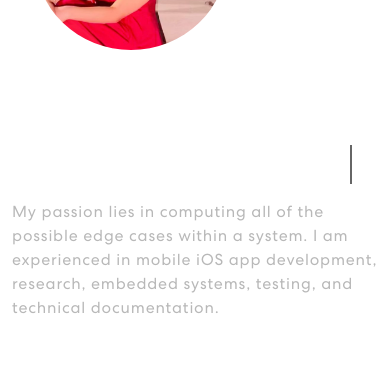
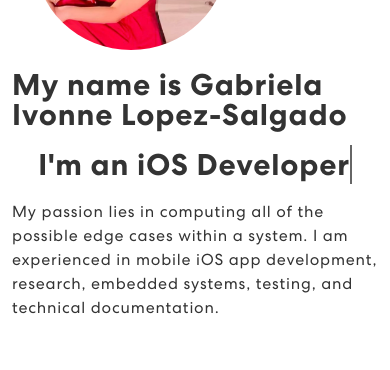
Before and after one commit to glopezsalgado/glopezsalgado.github.io, a React (Create React App) app: page / in a window 390 px wide. Shown: the part 204-574 px from the top of the page. Built offline with nearby package versions, Linux system fonts and the light colour scheme.

Commit message:
changing text color and background to color

```diff
--- a/src/App.css
+++ b/src/App.css
@@ -312,7 +312,7 @@ nav.navbar .navbar-toggler[aria-expanded="true"] .navbar-toggler-icon {
 }
 
 .banner p {
-  color: #B8B8B8;
+  color: #333333;
   font-size: 16px;
   /* Adjust font size for responsiveness */
   letter-spacing: 0.8px;
@@ -404,6 +404,7 @@ nav.navbar .navbar-toggler[aria-expanded="true"] .navbar-toggler-icon {
   .banner h1,
   .banner p {
     text-align: left;
+    color: #333333;
     /* Center align text on smaller screens */
   }
 }
```
